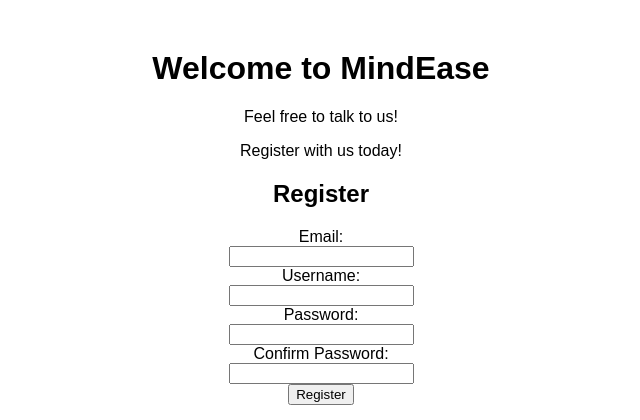
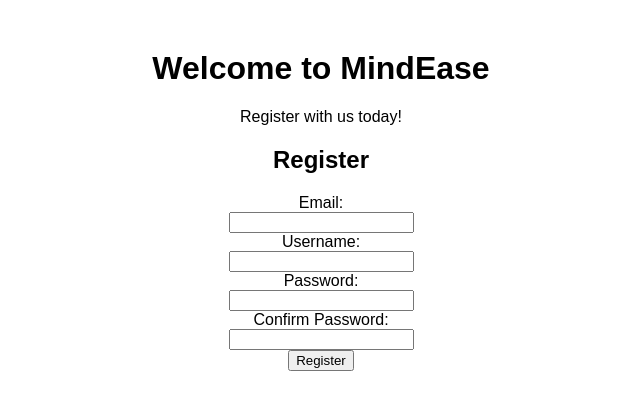
Before and after one commit to vishal092002/MindEase, a Flask app: page /register in a window 1280 px wide. Shown: the part 38-458 px from the top of the page, without its empty margins (319-959 px from the left). Run offline with Flask 3, Linux system fonts and the light colour scheme.

Commit message:
commit to frontend branch

```diff
--- a/MindEase_frontend/templates/register.html
+++ b/MindEase_frontend/templates/register.html
@@ -52,7 +52,6 @@
     </header>
     <div class="container">
         <h1>Welcome to MindEase</h1>
-        <p>Feel free to talk to us!</p>
         <p>Register with us today!</p>
         <h2>Register</h2>
         <form action="/register" method="POST">
```
